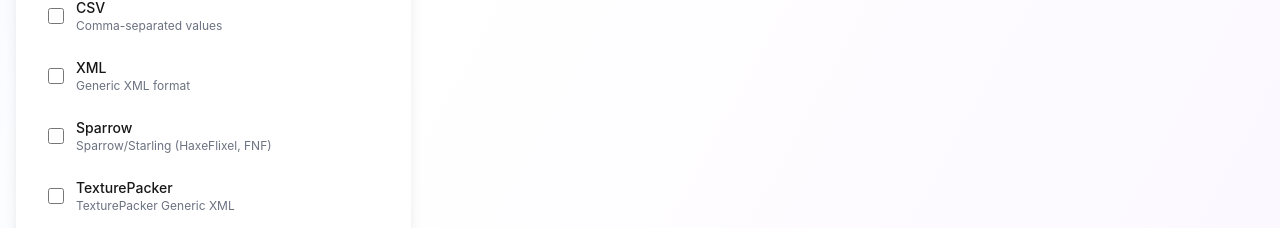
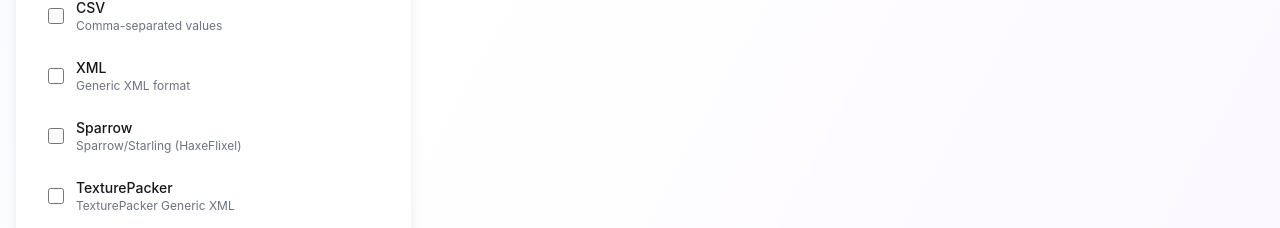
Before and after one commit to keif/image-optimizer, a Next.js app in the folder web/: page /spritesheet in a window 1280 px wide. Shown: the part 1536-1764 px from the top of the page. Built offline with nearby package versions, Linux system fonts and the light colour scheme; no server answers.

Commit message:
fix: remove FNF reference from SpriteSheet

```diff
--- a/web/components/SpritesheetControls.tsx
+++ b/web/components/SpritesheetControls.tsx
@@ -14,7 +14,7 @@
     { value: 'css', label: 'CSS', description: 'CSS sprite classes' },
     { value: 'csv', label: 'CSV', description: 'Comma-separated values' },
     { value: 'xml', label: 'XML', description: 'Generic XML format' },
-    { value: 'sparrow', label: 'Sparrow', description: 'Sparrow/Starling (HaxeFlixel, FNF)' },
+    { value: 'sparrow', label: 'Sparrow', description: 'Sparrow/Starling (HaxeFlixel)' },
     { value: 'texturepacker', label: 'TexturePacker', description: 'TexturePacker Generic XML' },
     { value: 'cocos2d', label: 'Cocos2d', description: 'Cocos2d plist format' },
     { value: 'unity', label: 'Unity', description: 'Unity TextureImporter' },
```
